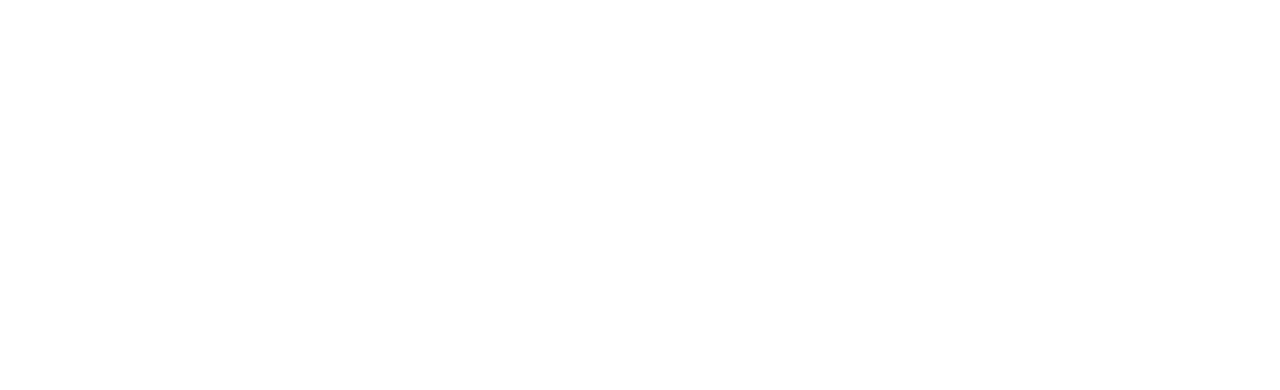
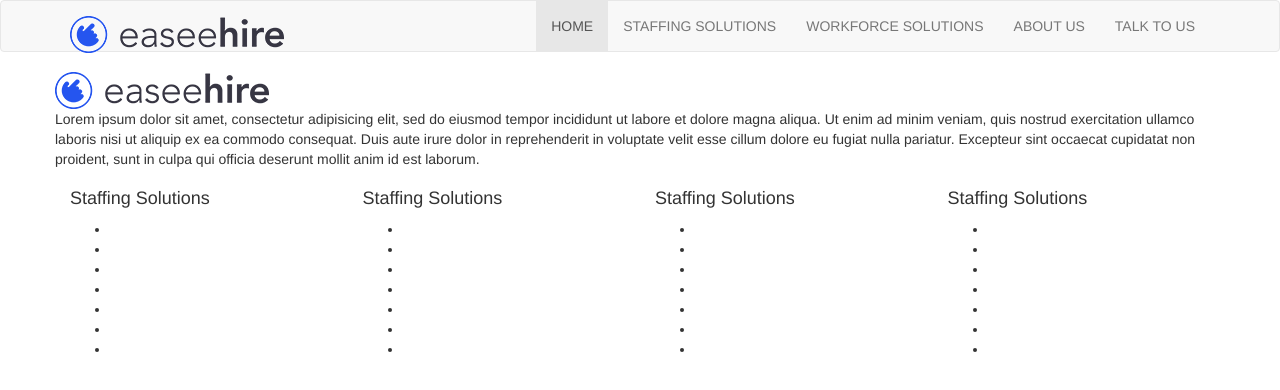
Before and after one commit to shahidbasheer/easeehirehtml, a plain HTML site: page template.html in a window 1280 px wide. Drawn offline with Linux system fonts and the light colour scheme.

Commit message:
basic template setup done

```diff
--- a/template.html
+++ b/template.html
@@ -4,7 +4,7 @@
 <html lang="en">
     <head>
         <meta charset="utf-8">
-        <title></title>
+        <title>EaseeHire</title>
         <meta name="viewport" content="width=device-width, initial-scale=1">
 
         <link rel="stylesheet" href="css/bootstrap.min.css">
@@ -29,7 +29,34 @@
     <!-- site header starts here
   =================================================== -->
       <header>
+        <nav class="navbar navbar-default">
 
+           <div class="container">
+            <div class="navbar-header">
+                <button type="button" class="navbar-toggle" data-toggle="collapse" data-target=".navbar-collapse">
+                    <span class="sr-only">Navigation Toggle</span>
+                    <span class="icon-bar"></span>
+                    <span class="icon-bar"></span>
+                    <span class="icon-bar"></span>
+                </button>
+
+                <a href="#" class="navbar-brand"><img src="images/logo.png" alt="easee hire logo"></a>
+
+            </div>
+
+            <div class="collapse navbar-collapse">
+                <ul class="nav navbar-nav navbar-right">
+                    <li class="active"><a href="index.html">HOME</a></li>
+                    <li><a href="staffing_solutions.html">STAFFING SOLUTIONS</a></li>
+                    <li><a href="workforce_solutions.html">WORKFORCE SOLUTIONS</a></li>
+                    <li><a href="about_us.html">ABOUT US</a></li>
+                    <li><a href="#">TALK TO US</a></li>
+
+                </ul>
+
+            </div>
+            </div>
+        </nav>
       </header>
 <!-- site header ends here
 ===================================================== -->
@@ -48,6 +75,89 @@
 ====================================================== -->
       <footer>
 
+        <div class="container">
+
+          <div class="row">
+            <img src="images/logo.png" alt="easee hire logo">
+            <p>Lorem ipsum dolor sit amet, consectetur adipisicing elit, sed do eiusmod tempor incididunt ut labore et dolore magna aliqua. Ut enim ad minim veniam, quis nostrud exercitation ullamco laboris nisi ut aliquip ex ea commodo consequat. Duis aute irure dolor in reprehenderit in voluptate velit esse cillum dolore eu fugiat nulla pariatur. Excepteur sint occaecat cupidatat non proident, sunt in culpa qui officia deserunt mollit anim id est laborum.</p>
+
+            <!-- footer social icons -->
+
+
+            <!-- footer social icons -->
+
+
+          <!-- footer sitemap first column -->
+            <div class="col-xs-12 col-sm-6 col-md-3">
+              <h4>Staffing Solutions</h4>
+              <ul>
+                <li><a href="#"></a></li>
+                <li><a href="#"></a></li>
+                <li><a href="#"></a></li>
+                <li><a href="#"></a></li>
+                <li><a href="#"></a></li>
+                <li><a href="#"></a></li>
+                <li><a href="#"></a></li>
+              </ul>
+            </div>
+            <!-- footer sitemap first column -->
+
+            <!-- footer sitemap second column -->
+              <div class="col-xs-12 col-sm-6 col-md-3">
+                <h4>Staffing Solutions</h4>
+                <ul>
+                  <li><a href="#"></a></li>
+                  <li><a href="#"></a></li>
+                  <li><a href="#"></a></li>
+                  <li><a href="#"></a></li>
+                  <li><a href="#"></a></li>
+                  <li><a href="#"></a></li>
+                  <li><a href="#"></a></li>
+                </ul>
+              </div>
+              <!-- footer sitemap second column -->
+
+              <!-- footer sitemap third column -->
+                <div class="col-xs-12 col-sm-6 col-md-3">
+                  <h4>Staffing Solutions</h4>
+                  <ul>
+                    <li><a href="#"></a></li>
+                    <li><a href="#"></a></li>
+                    <li><a href="#"></a></li>
+                    <li><a href="#"></a></li>
+                    <li><a href="#"></a></li>
+                    <li><a href="#"></a></li>
+                    <li><a href="#"></a></li>
+                  </ul>
+                </div>
+                <!-- footer sitemap third column -->
+
+                <!-- footer sitemap fourth column -->
+                  <div class="col-xs-12 col-sm-6 col-md-3">
+                    <h4>Staffing Solutions</h4>
+                    <ul>
+                      <li><a href="#"></a></li>
+                      <li><a href="#"></a></li>
+                      <li><a href="#"></a></li>
+                      <li><a href="#"></a></li>
+                      <li><a href="#"></a></li>
+                      <li><a href="#"></a></li>
+                      <li><a href="#"></a></li>
+                    </ul>
+                  </div>
+                  <!-- footer sitemap fourth column -->
+
+
+
+
+                  <div class="col-xs-12 col-sm-4">
+
+                  </div>
+
+        </div> <!-- footer row ends here -->
+
+        </div>
+
       </footer>
 <!-- site footer ends here
 ====================================================== -->
```
Also changed, not shown: images/exceptional_creatives.jpg (added), images/exceptional_support_staff.jpg (added), images/facebook.png (added), images/free_consultation.jpg (added), images/google_plus.png (added), images/hero_image.jpg (added), images/in_demand_porfessionals.jpg (added), images/linkedin.png (added), images/logo.png (added), images/multi_skilled.jpg (added), images/rss.png (added), images/trained_skilled_workers.jpg (added), images/twitter.png (added).
